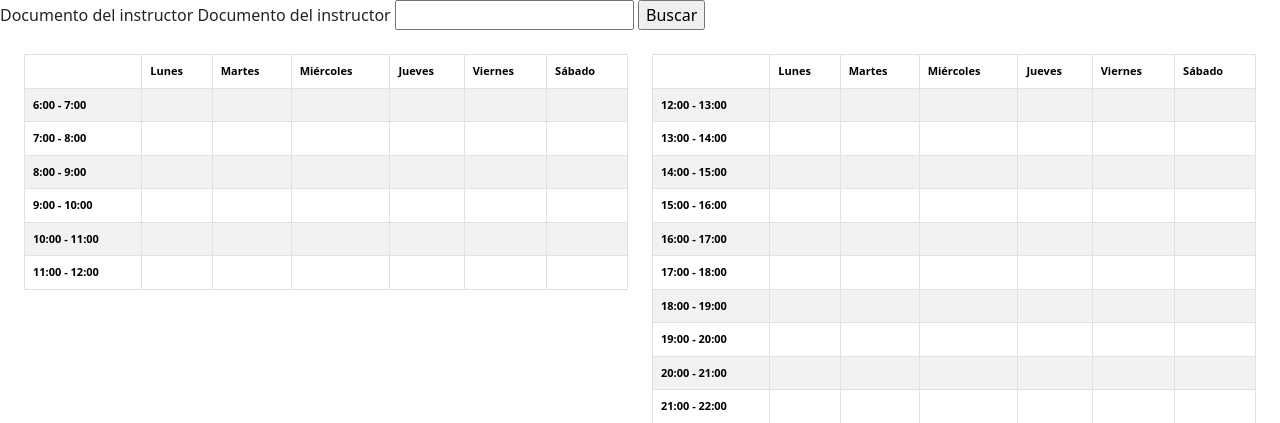
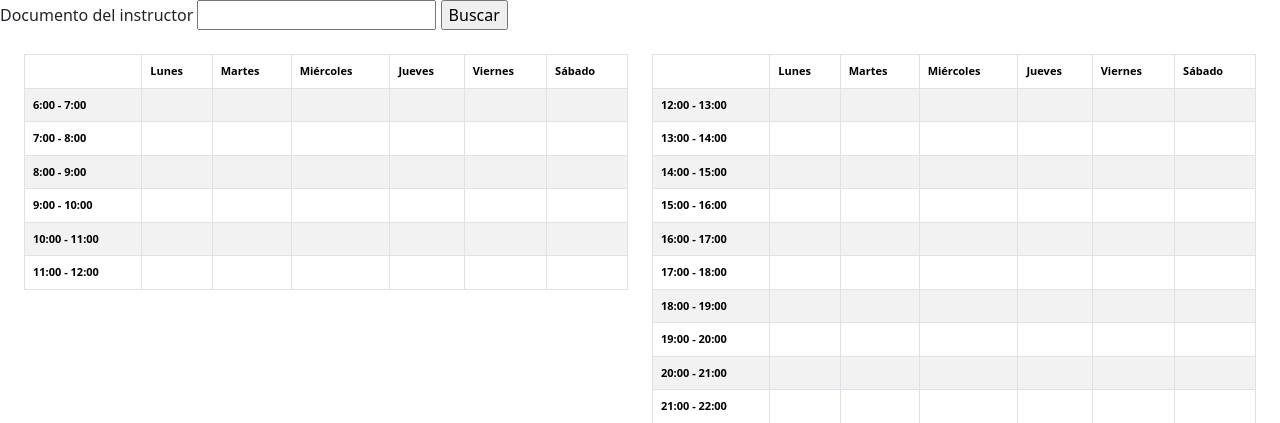
Before and after one commit to ingdanielbs/horario_app, a Flask app: template templates/index.html in a window 1280 px wide. Shown: the top 423 px of the page. Run offline with Flask 3, Linux system fonts and the light colour scheme; the template is opened without the code that fills it: most values are stand-ins (such as "Sample title", 1, 10 or a date in 2020); lists and menus that the app fills with data are empty.

Commit message:
chage index

```diff
--- a/templates/index.html
+++ b/templates/index.html
@@ -12,7 +12,6 @@
 
 <body>
   <form action="" method="post">
-    <label for="documento">Documento del instructor</label>
     <label for="documento">Documento del instructor</label>
     <input type="text" name="documento" list="instructores">
     <datalist id="instructores">
```
Also changed, not shown: 1 other file.
